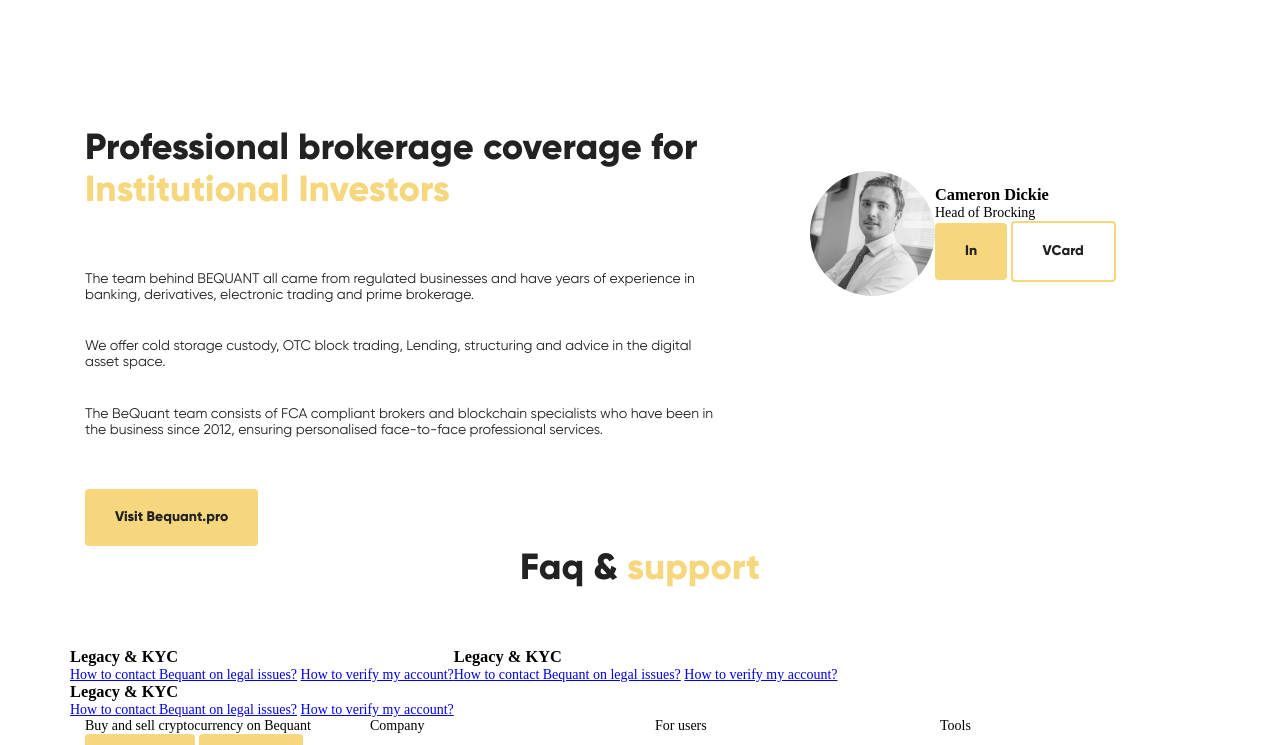
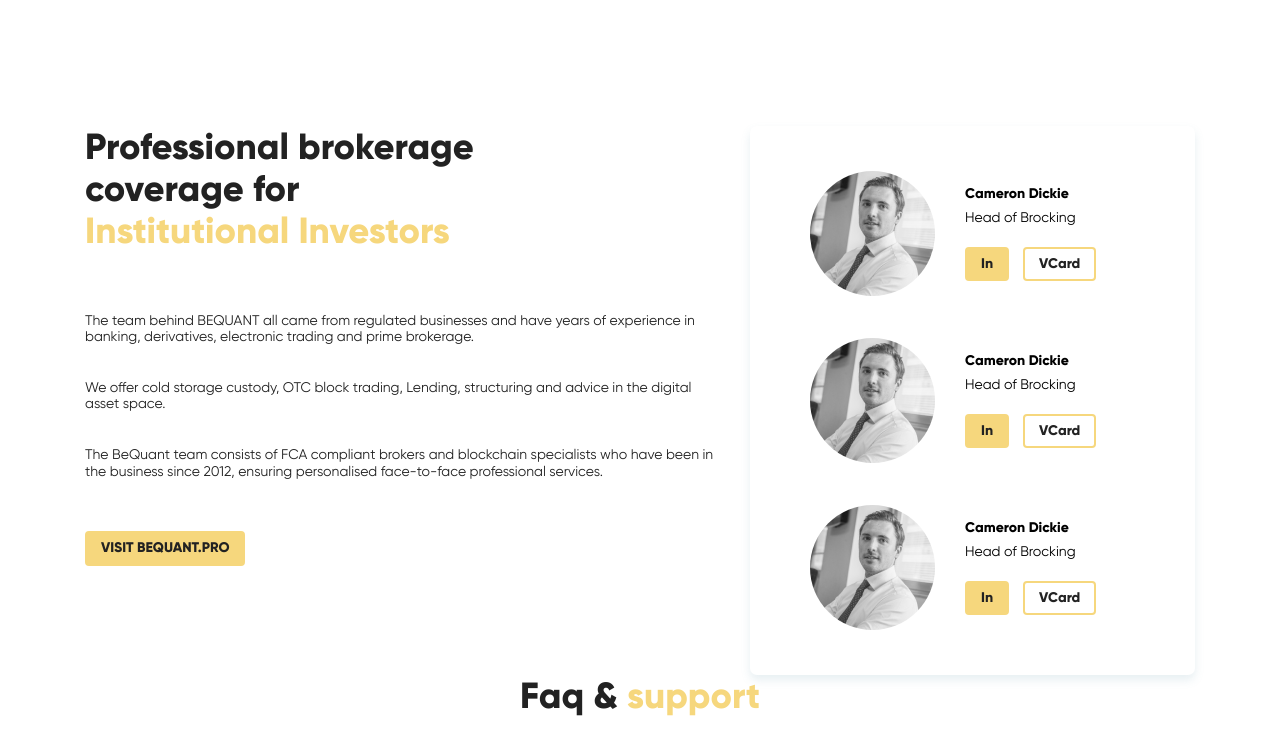
Before and after one commit to thelonerover/chain-landing, a website built with webpack: page src/assets/templates/index.html in a window 1280 px wide. Shown: the part 4080-4825 px from the top of the page. Built offline with nearby package versions, Linux system fonts and the light colour scheme; files whose address does not match are found by name.

Commit message:
team section

```diff
--- a/src/assets/templates/index.html
+++ b/src/assets/templates/index.html
@@ -400,24 +400,46 @@
             <div class="container">
                 <div class="row">
                     <div class="col-md-7">
-                        <h2 class="h2">Professional brokerage coverage for <span class="h2__accent">Institutional Investors</span></h2>
+                        <h2 class="h2 team__title">Professional brokerage coverage for <span class="h2__accent">Institutional Investors</span></h2>
                         <div class="team__text">
                             <p class="p team__p">The team behind BEQUANT all came from regulated businesses and have years of experience in banking, derivatives, electronic trading and prime brokerage.</p>
                             <p class="p team__p">We offer cold storage custody, OTC block trading, Lending, structuring and advice in the digital asset space.</p>
                             <p class="p team__p">The BeQuant team consists of FCA compliant brokers and blockchain specialists who have been in the business since 2012, ensuring personalised face-to-face professional services.</p>
                         </div>
-                        <a href="#" class="button team__button">Visit Bequant.pro</a>
+                        <a href="#" class="button team__button">VISIT BEQUANT.PRO</a>
                     </div>
                     <div class="col-md-5">
-                        <div class="team__members">
+                        <div class="team__card">
                             <div class="team__member">
                                 <img src="./images/members/member1.png" alt="member" class="team__photo">
                                 <div class="team__member-content">
                                     <h3 class="team__name">Cameron Dickie</h3>
                                     <span class="team__position">Head of Brocking</span>
                                     <div class="team__buttons">
-                                        <a href="#" class="button">In</a>
-                                        <a href="#" class="button button_outline">VCard</a>
+                                        <a href="#" class="button team__button">In</a>
+                                        <a href="#" class="button button_outline team__button">VCard</a>
+                                    </div>
+                                </div>
+                            </div>
+                            <div class="team__member">
+                                <img src="./images/members/member1.png" alt="member" class="team__photo">
+                                <div class="team__member-content">
+                                    <h3 class="team__name">Cameron Dickie</h3>
+                                    <span class="team__position">Head of Brocking</span>
+                                    <div class="team__buttons">
+                                        <a href="#" class="button team__button">In</a>
+                                        <a href="#" class="button button_outline team__button">VCard</a>
+                                    </div>
+                                </div>
+                            </div>
+                            <div class="team__member">
+                                <img src="./images/members/member1.png" alt="member" class="team__photo">
+                                <div class="team__member-content">
+                                    <h3 class="team__name">Cameron Dickie</h3>
+                                    <span class="team__position">Head of Brocking</span>
+                                    <div class="team__buttons">
+                                        <a href="#" class="button team__button">In</a>
+                                        <a href="#" class="button button_outline team__button">VCard</a>
                                     </div>
                                 </div>
                             </div>
--- a/src/scss/components/_team.scss
+++ b/src/scss/components/_team.scss
@@ -1,4 +1,8 @@
 .team {
+    &__title {
+        width: 66.66%;
+    }
+
     &__text {
         margin-bottom: 3.75em;
     }
@@ -7,21 +11,58 @@
         margin-bottom: 2.5rem;
     }
 
-    &__members {
+    &__card {
         padding: 45px 60px;
+        box-shadow: 0px 5px 10px rgba(97, 148, 165, 0.15);
+        border-radius: 0.5rem;
     }
 
     &__photo {
         display: inline-block;
         border-radius: 50%;
+        margin-right: 30px;
     }
 
     &__member {
         display: flex;
         align-items: center;
+
+        &:not(:last-child) {
+            margin-bottom: 3rem;
+        }
     }
 
     &__member-content {
         display: inline-block;
     }
+
+    &__name {
+        display: block;
+        font-family: $gilroy;
+        font-size: 1rem;
+        line-height: 120%;
+        margin-bottom: .5rem;
+    }
+
+    &__position {
+        display: block;
+        font-family: $gilroy;
+        font-size: 1rem;
+        line-height: 110%;
+        margin-bottom: 1.5rem;
+    }
+
+    &__buttons {
+        display: flex;
+    }
+
+    &__button {
+        padding: .5rem 1rem;
+        box-sizing: border-box;
+        border: 2px solid $accent;
+
+        &:first-child {
+            margin-right: 1rem;
+        }
+    }
 }
--- a/src/scss/main.scss
+++ b/src/scss/main.scss
@@ -15,6 +15,7 @@
 
 //Components
 @import './components/typography';
+@import './components/button';
 @import './components/section';
 @import './components/benefits';
 @import './components/faq';
@@ -25,5 +26,4 @@
 @import './components/team';
 @import './components/tickers';
 @import './components/why-us';
-@import './components/button';
 @import './components/sign-up-form';
```
